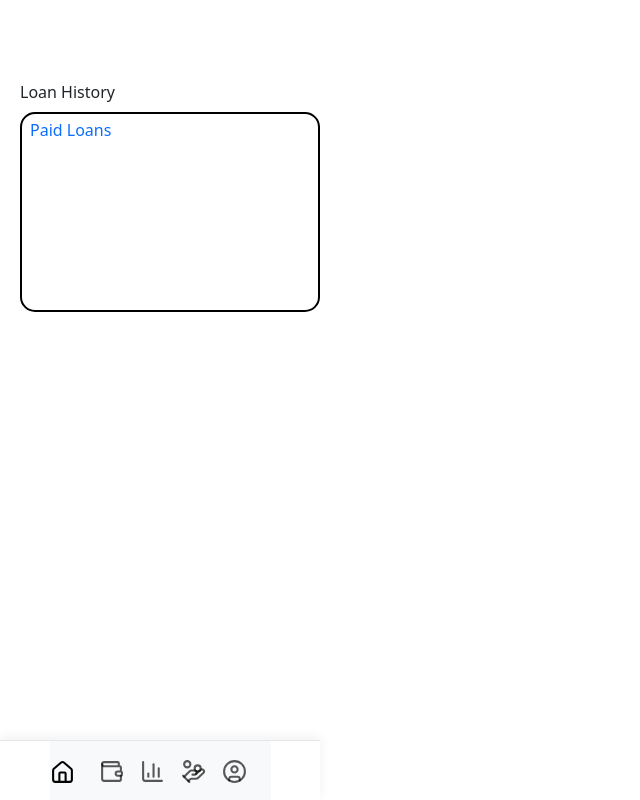
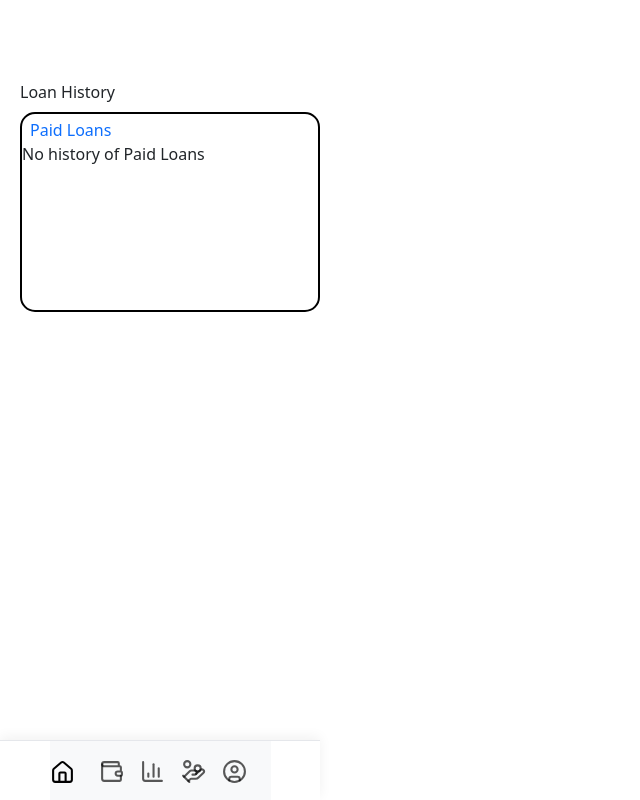
Before and after one commit to shaikhabuhasim0/finixy-expense-tracker, a React (Vite) app: page /Loanlist in a window 1280 px wide. Shown: the whole page, without its empty margins (0-640 px from the left). Built offline with nearby package versions, Linux system fonts and the light colour scheme.

Commit message:
PAID LOAN LOGIC AND CONATINER

```diff
--- a/src/Components/Loan.jsx
+++ b/src/Components/Loan.jsx
@@ -90,6 +90,7 @@ setType("loadpayingform");
 
 const interest = (Number(form.totalamount) * Number(form.intrestrate)) / 100;
 
+// total amount !!
 const totalAmount =
   Number(form.totalamount) +
   interest -
@@ -467,7 +468,7 @@ return (
 <div className="loan-success">
   <div className="success-icon">🎉</div>
   <h3>Congratulations!</h3>
-  <p>Your all loans are cleared successfully.</p>
+  <p>Your {form.loanname} has been cleared successfully.</p>
   <span>Outstanding Balance: ₹0.00</span>
 </div>
 
--- a/src/Components/Loanlist.jsx
+++ b/src/Components/Loanlist.jsx
@@ -1,14 +1,40 @@
 import React, { useEffect, useState } from 'react'
+import {getremainingamount , gettotalAmount ,getLoanRemaining }from "./utils/loanCalc";
 
 export default function Loanlist(props) {
     const {type , setType , form , setform , formhistory , setformhistory , notification , setnotification}= props ;
 
+const allpaidloans = formhistory.filter((loan) => {
+  return getLoanRemaining(loan) === 0;
+});
 
   return (
     <>
     <div>Loan History</div>
     <div className='paidloansection'>
     <div className='paidloansection1'>Paid Loans </div>
+{allpaidloans.length > 0 ? (
+  allpaidloans.map((loan) => (
+    <div key={loan.id}>
+      Name = {loan.loanname}
+      <br />
+      Amount = ₹{loan.totalamount}
+      <br />
+      Interest = {loan.intrestrate}%
+      <br />
+      Months = {loan.timeperiod}
+      <br />
+      Remaining Amount = ₹{getLoanRemaining(loan).toFixed(2)}
+      <br/>
+      <div className="congratulations">
+   Congratulations 🎉!! Loan Paid ...
+</div>
+
+    </div>
+  ))
+) : (
+  <div>No history of Paid Loans</div>
+)}
     </div>
     </>
   )
--- a/src/Components/utils/loanCalc.js
+++ b/src/Components/utils/loanCalc.js
@@ -52,4 +52,28 @@ export function gettotalremainingamount (formhistory){
 }, 0);
 }
 
+export function gettotalAmount (){
+  return   Number(form.totalamount) +
+  interest -
+  (Number(form.amountreceived) || 0);
+}
+
+export function getremainingamount (){
+  return Number(gettotalAmount) || 0 ;
+}
+
+// start
+export function getLoanRemaining(loan) {
+  const interest =
+    (Number(loan.totalamount) * Number(loan.intrestrate)) / 100;
+
+  const totalLoanAmount =
+    Number(loan.totalamount) + interest;
+
+  const paid = Number(loan.amountreceived) || 0;
+
+  return Math.max(0, totalLoanAmount - paid);
+}
+
+
 // (income - expense) / income * 100 formula !!
```
